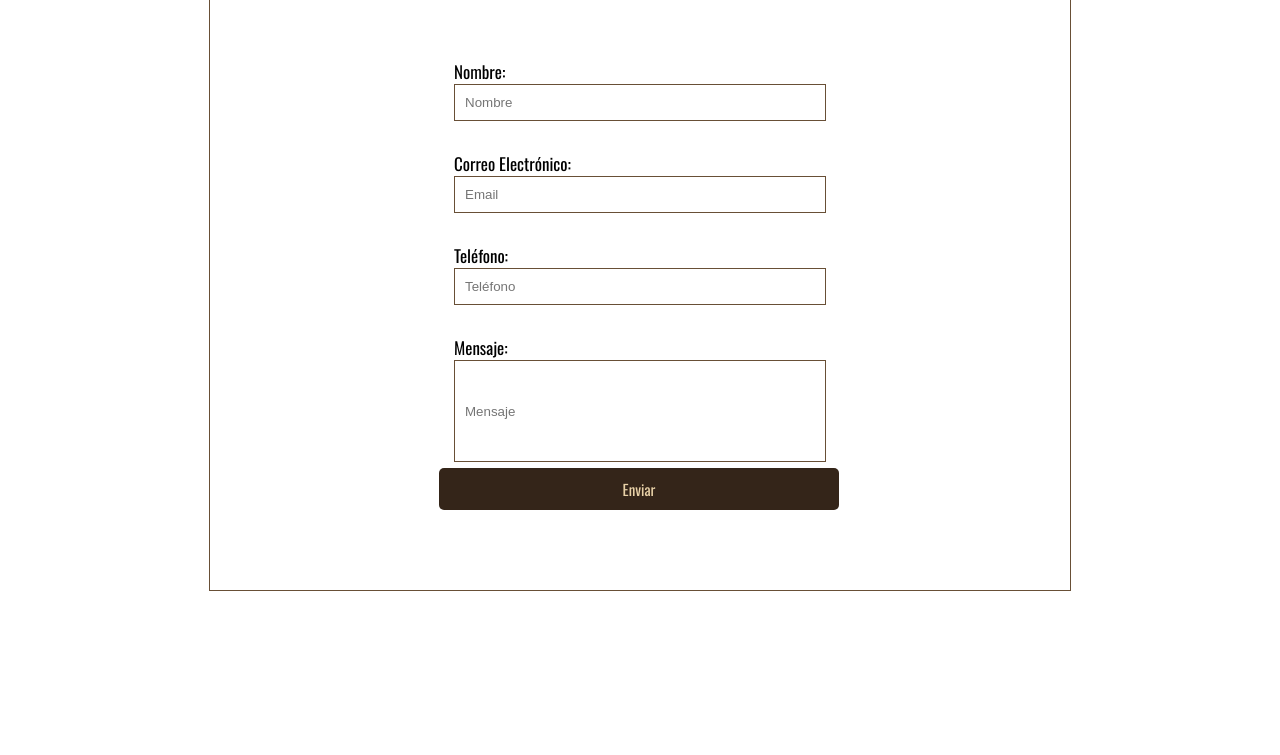
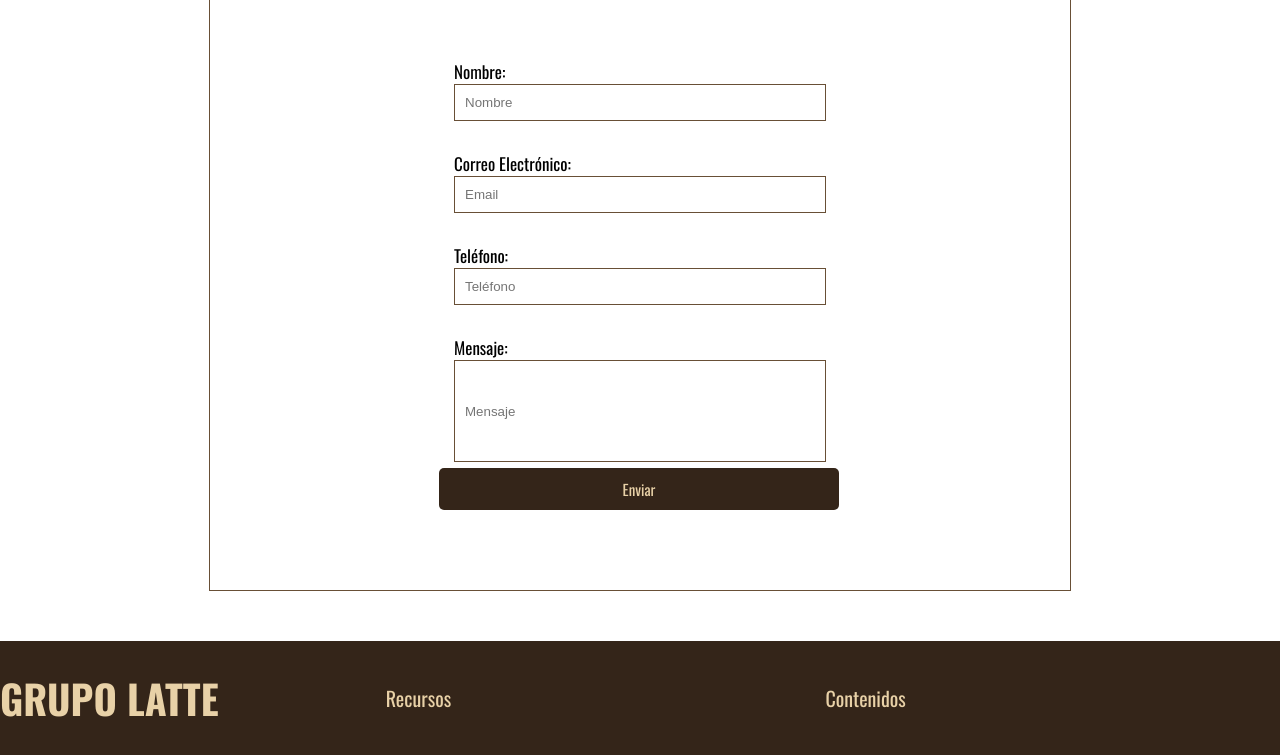
Before and after one commit to VaninaCodes/tp-web-colaborativa-grupo-latte, a plain HTML site: page contacto.html in a window 1280 px wide. Shown: the part 384-1139 px from the top of the page. Before the commit the page ends 1025 px from the top, so only its background shows below. Drawn offline with nearby package versions, Linux system fonts and the light colour scheme.

Commit message:
se añadio el footer a la pagina de contacto y css

```diff
--- a/assets/css/contacto_style.css
+++ b/assets/css/contacto_style.css
@@ -1,6 +1,6 @@
 @import url('https://fonts.googleapis.com/css2?family=Oswald:wght@200..700&display=swap');
 body{
-    padding: 0px;
+    padding: 0;
     margin: 0;
 }
 nav {
@@ -18,7 +18,7 @@ ul li {
 }
 a {
     text-decoration: none;
-    color: #E8D1A7
+    color: #E8D1A7;
 }
 a:hover {
     color: #684F36;
@@ -75,6 +75,7 @@ button {
 }
 button:hover {
     background-color: #684F36;
+    cursor: pointer;
 }
 input[type="text"],
 input[type="mail"],
@@ -87,3 +88,12 @@ input:focus {
     border: 2px solid #342519;
     outline: none;
 }
+footer {
+    display: grid;
+    grid-auto-flow: column;
+    align-items: center;
+    background-color: #342519;
+    color: #E8D1A7;
+    font-family: 'Oswald', sans-serif;
+    font-size: 20px;
+}
--- a/contacto.html
+++ b/contacto.html
@@ -54,5 +54,16 @@
         </form>
       </section>
     </div>
+    <footer>
+      <h1>GRUPO LATTE</h1>
+      <p>Recursos</p>
+      <ul>
+        <li></li>
+      </ul>
+      <p>Contenidos</p>
+      <ul>
+        <li></li>
+      </ul>
+    </footer>
   </body>
 </html>
```
